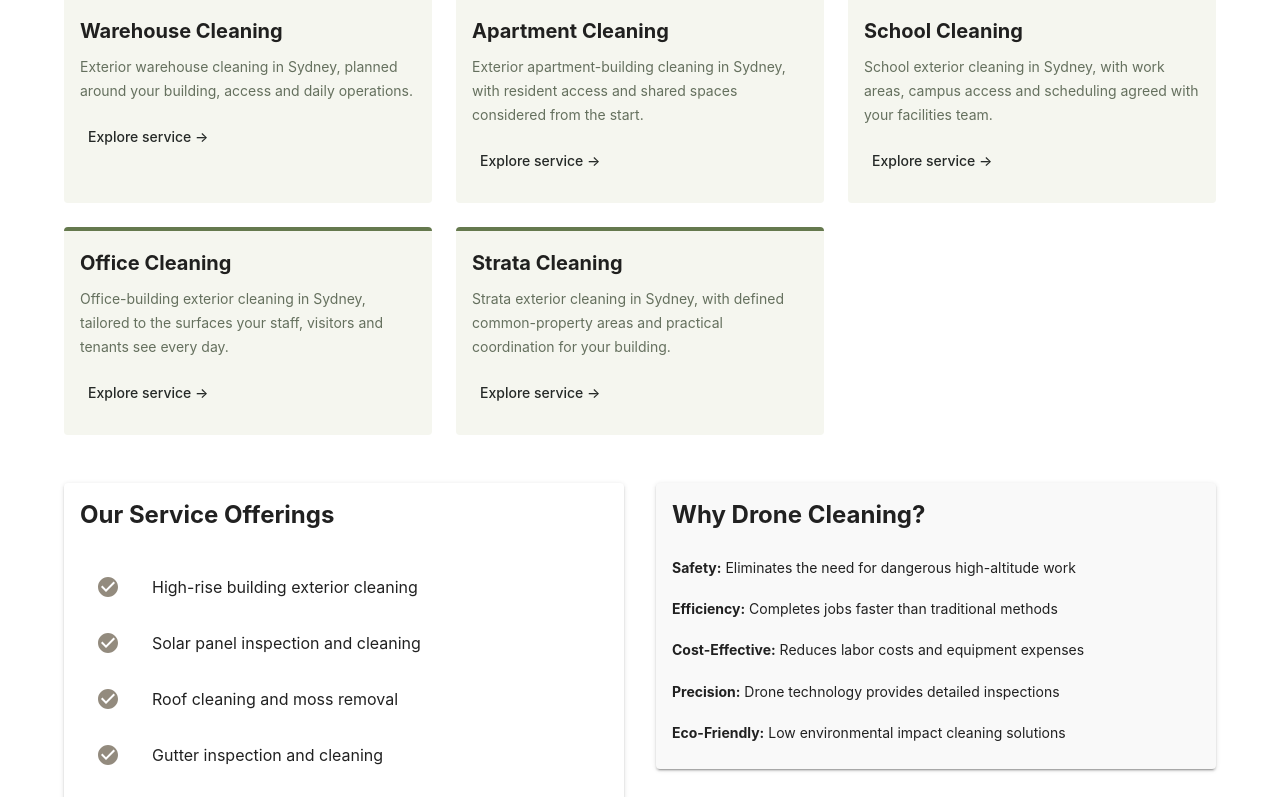
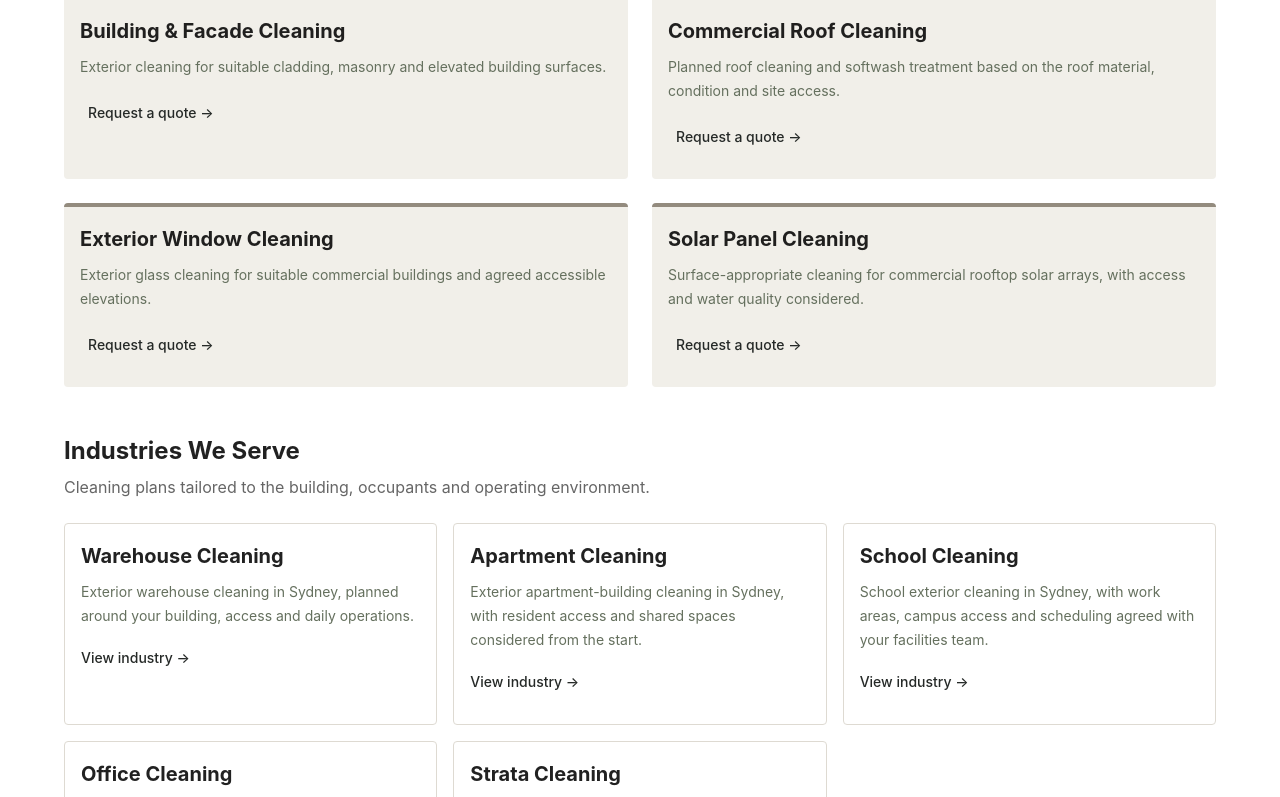
Before and after one commit to steven29-test/jamien-drone-cleaning, a React (Vite) app: page /services in a window 1280 px wide. Shown: the part 923-1720 px from the top of the page. Built offline with nearby package versions, Linux system fonts and the light colour scheme.

Commit message:
Simplify commercial cleaning categories

```diff
--- a/src/components/Navigation.tsx
+++ b/src/components/Navigation.tsx
@@ -2,7 +2,6 @@ import { AppBar, Toolbar, Box, Button, Container, IconButton, Drawer, List, List
 import { Link, useLocation } from 'react-router-dom'
 import { Menu as MenuIcon, Close as CloseIcon, Phone as PhoneIcon, ExpandMore as ExpandMoreIcon } from '@mui/icons-material'
 import { Fragment, useState } from 'react'
-import { commercialServices } from '../data/commercialServices'
 
 export default function Navigation() {
   const [mobileOpen, setMobileOpen] = useState(false)
@@ -12,11 +11,17 @@ export default function Navigation() {
   const [academyAnchor, setAcademyAnchor] = useState<HTMLElement | null>(null)
   const [equipmentAnchor, setEquipmentAnchor] = useState<HTMLElement | null>(null)
   const residentialLinks = [
-    { label: 'Roof Cleaning', id: 'roof-cleaning' },
-    { label: 'Driveway & Path Cleaning', id: 'driveway-cleaning' },
-    { label: 'Exterior House Washing', id: 'house-washing' },
-    { label: 'Solar Panel Cleaning', id: 'solar-panel-cleaning' },
-    { label: 'Exterior Window Cleaning', id: 'window-cleaning' },
+    { label: 'Roof Cleaning', id: 'roof-cleaning', path: '/services/residential/roof-cleaning' },
+    { label: 'Driveway & Path Cleaning', id: 'driveway-cleaning', path: '/services/residential/driveway-cleaning' },
+    { label: 'Exterior House Washing', id: 'house-washing', path: '/services/residential/house-washing' },
+    { label: 'Solar Panel Cleaning', id: 'solar-panel-cleaning', path: '/services/residential/solar-panel-cleaning' },
+    { label: 'Exterior Window Cleaning', id: 'window-cleaning', path: '/services/residential/window-cleaning' },
+  ]
+  const commercialCleaningLinks = [
+    { label: 'Building & Facade Cleaning', id: 'building-facade-cleaning', path: '/services#building-facade-cleaning' },
+    { label: 'Commercial Roof Cleaning', id: 'commercial-roof-cleaning', path: '/services#commercial-roof-cleaning' },
+    { label: 'Exterior Window Cleaning', id: 'commercial-window-cleaning', path: '/services#commercial-window-cleaning' },
+    { label: 'Solar Panel Cleaning', id: 'commercial-solar-cleaning', path: '/services#commercial-solar-cleaning' },
   ]
 
   const navLinks = [
@@ -64,8 +69,8 @@ export default function Navigation() {
           </ListItem>
           {link.path === '/services' && <>
             {[
-              { label: 'Domestic', key: 'domestic', links: residentialLinks, base: '/services/residential' },
-              { label: 'Commercial', key: 'commercial', links: commercialServices, base: '/services/commercial' },
+              { label: 'Domestic', key: 'domestic', links: residentialLinks },
+              { label: 'Commercial', key: 'commercial', links: commercialCleaningLinks },
             ].map(group => <Fragment key={group.key}>
               <ListItem disablePadding>
                 <ListItemButton onClick={() => setMobileCleaningGroup(current => current === group.key ? null : group.key)} aria-expanded={mobileCleaningGroup === group.key} aria-controls={`mobile-${group.key}`} sx={{ color: '#C7BFB2', pl: 3 }}>
@@ -75,7 +80,7 @@ export default function Navigation() {
               </ListItem>
               <Collapse in={mobileCleaningGroup === group.key} id={`mobile-${group.key}`} unmountOnExit>
                 <List disablePadding>
-                  {group.links.map(service => <ListItem key={service.id} disablePadding><ListItemButton component={Link} to={`${group.base}/${service.id}`} onClick={handleNavClick} sx={{ color: '#fff', pl: 4 }}><ListItemText primary={service.label} /></ListItemButton></ListItem>)}
+                  {group.links.map(service => <ListItem key={service.id} disablePadding><ListItemButton component={Link} to={service.path} onClick={handleNavClick} sx={{ color: '#fff', pl: 4 }}><ListItemText primary={service.label} /></ListItemButton></ListItem>)}
                 </List>
               </Collapse>
             </Fragment>)}
@@ -244,13 +249,13 @@ export default function Navigation() {
         <MenuItem component={Link} to="/services" onClick={() => setServicesAnchor(null)} sx={{ gridColumn: '1 / -1', borderBottom: '1px solid #eee', mb: 1 }}>All Services</MenuItem>
         <MenuItem component={Link} to="/services#residential-services" onClick={() => setServicesAnchor(null)} sx={{ gridColumn: 1, gridRow: 2, opacity: '1 !important', color: '#6F756F', fontWeight: 'bold' }}>Domestic</MenuItem>
         {residentialLinks.map((service, index) => (
-          <MenuItem key={service.id} component={Link} to={`/services/residential/${service.id}`} onClick={() => setServicesAnchor(null)} sx={{ gridColumn: 1, gridRow: index + 3, fontSize: 14 }}>
+          <MenuItem key={service.id} component={Link} to={service.path} onClick={() => setServicesAnchor(null)} sx={{ gridColumn: 1, gridRow: index + 3, fontSize: 14 }}>
             {service.label}
           </MenuItem>
         ))}
         <MenuItem component={Link} to="/services#commercial-services" onClick={() => setServicesAnchor(null)} sx={{ gridColumn: 2, gridRow: 2, color: '#6F756F', fontWeight: 'bold' }}>Commercial</MenuItem>
-        {commercialServices.map((service, index) => (
-          <MenuItem key={service.id} component={Link} to={`/services/commercial/${service.id}`} onClick={() => setServicesAnchor(null)} sx={{ gridColumn: 2, gridRow: index + 3, fontSize: 14 }}>
+        {commercialCleaningLinks.map((service, index) => (
+          <MenuItem key={service.id} component={Link} to={service.path} onClick={() => setServicesAnchor(null)} sx={{ gridColumn: 2, gridRow: index + 3, fontSize: 14 }}>
             {service.label}
           </MenuItem>
         ))}
--- a/src/pages/Services.tsx
+++ b/src/pages/Services.tsx
@@ -14,6 +14,29 @@ const serviceDetails = [
   'Industrial equipment inspection',
   'Thermal imaging inspections',
   'Real estate photography and videography',
+]
+
+const commercialCleaningServices = [
+  {
+    id: 'building-facade-cleaning',
+    label: 'Building & Facade Cleaning',
+    intro: 'Exterior cleaning for suitable cladding, masonry and elevated building surfaces.',
+  },
+  {
+    id: 'commercial-roof-cleaning',
+    label: 'Commercial Roof Cleaning',
+    intro: 'Planned roof cleaning and softwash treatment based on the roof material, condition and site access.',
+  },
+  {
+    id: 'commercial-window-cleaning',
+    label: 'Exterior Window Cleaning',
+    intro: 'Exterior glass cleaning for suitable commercial buildings and agreed accessible elevations.',
+  },
+  {
+    id: 'commercial-solar-cleaning',
+    label: 'Solar Panel Cleaning',
+    intro: 'Surface-appropriate cleaning for commercial rooftop solar arrays, with access and water quality considered.',
+  },
 ]
 
 export default function Services() {
@@ -78,9 +101,19 @@ export default function Services() {
             <Typography id="commercial-services" variant="h4" component="h2" sx={{ fontWeight: 'bold', mb: 1 }}>Commercial</Typography>
             <Typography sx={{ color: '#666', mb: 3 }}>Exterior cleaning for buildings, facilities and shared properties.</Typography>
             <Grid container spacing={3}>
+              {commercialCleaningServices.map(service => <Grid item xs={12} sm={6} key={service.id}>
+                <Card id={service.id} sx={{ height: '100%', scrollMarginTop: '110px', bgcolor: '#F1EFE9', boxShadow: 0, borderTop: '4px solid #938B7E' }}>
+                  <CardContent><Typography component="h3" variant="h6" sx={{ fontWeight: 700, mb: 1 }}>{service.label}</Typography><Typography sx={{ color: '#65705e', fontSize: 14, lineHeight: 1.7 }}>{service.intro}</Typography><Button component={Link} to={`/contact?service=${encodeURIComponent(service.label)}`} sx={{ mt: 2, textTransform: 'none' }}>Request a quote →</Button></CardContent>
+                </Card>
+              </Grid>)}
+            </Grid>
+
+            <Typography variant="h5" component="h3" sx={{ fontWeight: 700, mt: 6, mb: 1 }}>Industries We Serve</Typography>
+            <Typography sx={{ color: '#666', mb: 3 }}>Cleaning plans tailored to the building, occupants and operating environment.</Typography>
+            <Grid container spacing={2}>
               {commercialServices.map(service => <Grid item xs={12} sm={6} md={4} key={service.id}>
-                <Card sx={{ height: '100%', bgcolor: '#f5f6ef', boxShadow: 0, borderTop: '4px solid #65794e' }}>
-                  <CardContent><Typography component="h3" variant="h6" sx={{ fontWeight: 700, mb: 1 }}>{service.label}</Typography><Typography sx={{ color: '#65705e', fontSize: 14, lineHeight: 1.7 }}>{service.intro}</Typography><Button component={Link} to={`/services/commercial/${service.id}`} sx={{ mt: 2, textTransform: 'none' }}>Explore service →</Button></CardContent>
+                <Card variant="outlined" sx={{ height: '100%', boxShadow: 0, borderColor: '#DEDAD2' }}>
+                  <CardContent><Typography component="h4" variant="h6" sx={{ fontWeight: 700, mb: 1 }}>{service.label}</Typography><Typography sx={{ color: '#65705e', fontSize: 14, lineHeight: 1.7 }}>{service.intro}</Typography><Button component={Link} to={`/services/commercial/${service.id}`} sx={{ mt: 1.5, px: 0, textTransform: 'none' }}>View industry →</Button></CardContent>
                 </Card>
               </Grid>)}
             </Grid>
```
